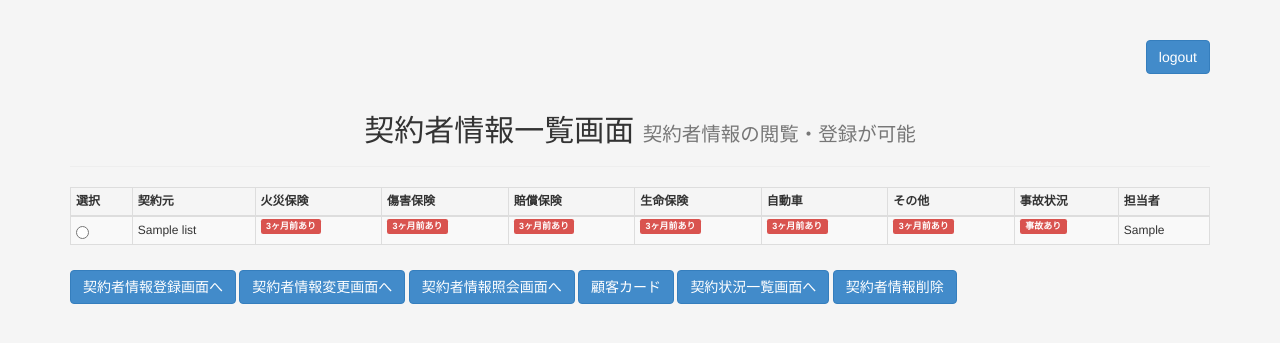
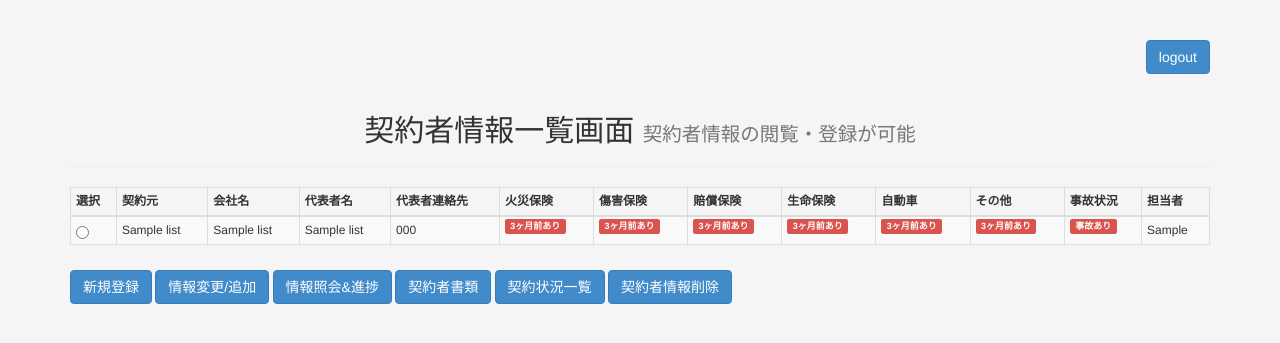
Before and after one commit to masaru-nemoto-biz/AiuProject, a CodeIgniter app: the page made by AiuProject/application/views/corpinfo_list_view.php in a window 1280 px wide. Shown: the top 343 px of the page. Run offline with CodeIgniter, Linux system fonts and the light colour scheme; tables that the repository leaves empty or names only in its code hold one stand-in row (values such as "Sample post"); the template is opened without the code that fills it: most values are stand-ins (such as "Sample title", 1, 10 or a date in 2020); some libraries are stand-ins or nearby versions.

Commit message:
各種ボタン名称変更

```diff
--- a/AiuProject/application/controllers/accidentconform.php
+++ b/AiuProject/application/controllers/accidentconform.php
@@ -17,7 +17,7 @@ class AccidentConform extends CI_Controller {
 
 
     /*
-     * 事故状況登録/変更画面へ
+     * 事故進捗状況
      */
     function index() {
 
--- a/AiuProject/application/controllers/corpinfoconform.php
+++ b/AiuProject/application/controllers/corpinfoconform.php
@@ -79,7 +79,7 @@ class CorpInfoConform extends CI_Controller {
             'title' => $this->input->post('rep_title'),
             'sex' => $this->input->post('rep_sex'),
             'birthday' => $this->input->post('rep_birthday'),
-            'mobile_phone' => $this->input->post('rep_mobile_phone'),
+            'rep_mobile_phone' => $this->input->post('rep_mobile_phone'),
             'mail' => $this->input->post('rep_mail'),
             'post' => $this->input->post('rep_post'),
             'address' => $this->input->post('rep_address'),
--- a/AiuProject/application/views/corpinfo_list_view.php
+++ b/AiuProject/application/views/corpinfo_list_view.php
@@ -47,6 +47,9 @@
             <tr>
                 <th class="table-style">選択</th>
                 <th class="table-style">契約元</th>
+                <th class="table-style">会社名</th>
+                <th class="table-style">代表者名</th>
+                <th class="table-style">代表者連絡先</th>
                 <th class="table-style">火災保険</th>
                 <th class="table-style">傷害保険</th>
                 <th class="table-style">賠償保険</th>
@@ -66,6 +69,15 @@
                         <?php else: ?>
                           <?= $row->corp_name ?>
                         <?php endif; ?>
+                    </td>
+                    <td class="table-style">
+                      <?= $row->corp_name ?>
+                    </td>
+                    <td class="table-style">
+                      <?= $row->representative_name ?>
+                    </td>
+                    <td class="table-style">
+                      <?= $row->rep_mobile_phone ?>
                     </td>
                     <td class="table-style">
                         <?php foreach ($fire as $row_fire): ?>
@@ -115,11 +127,11 @@
         </div>
         <?php endif; ?>
         <div style="margin-top: 25px">
-            <input class="btn btn-primary" type="submit" name="move" value="契約者情報登録画面へ"/>
-            <input class="btn btn-primary" type="submit" name="move" value="契約者情報変更画面へ"/>
-            <input class="btn btn-primary" type="submit" name="move" value="契約者情報照会画面へ"/>
-            <input class="btn btn-primary" type="submit" name="move" value="顧客カード"/>
-            <input class="btn btn-primary" type="submit" name="move" value="契約状況一覧画面へ"/>
+            <input class="btn btn-primary" type="submit" name="move" value="新規登録"/>
+            <input class="btn btn-primary" type="submit" name="move" value="情報変更/追加"/>
+            <input class="btn btn-primary" type="submit" name="move" value="情報照会&進捗"/>
+            <input class="btn btn-primary" type="submit" name="move" value="契約者書類"/>
+            <input class="btn btn-primary" type="submit" name="move" value="契約状況一覧"/>
             <!-- 切り替えボタンの設定 -->
             <a data-toggle="modal" href="#myModal" class="btn btn-primary">契約者情報削除</a>
         </div>
@@ -145,8 +157,10 @@
     <script type="text/javascript" src="js/jquery-1.8.0.min.js"></script>
     <script>
         $("#table_id1").dataTable( {
-                    "aoColumnDefs": [{ "bVisible": false, "aTargets": [  ] }],
-                    "sScrollY": "500px"
+                    "aoColumnDefs": [{ "bVisible": false, "aTargets": [ 2,3,4 ] }],
+                    "sScrollY": "500px",
+                    "bStateSave": true,
+                    "iDisplayLength": 25
                 } );
 
     </script>
--- a/AiuProject/application/views/customer_reference_view.php
+++ b/AiuProject/application/views/customer_reference_view.php
@@ -30,7 +30,7 @@
     <body>
         <div class="container" style="font-size: 12px;">
             <div class="page-header text-center">
-                <p class="h2">顧客カード <span class="small"></span></p>
+                <p class="h2">契約者書類 <span class="small"></span></p>
             </div>
             <div class="row">
                 <div class="col-md-4">
```
Also changed, not shown: AiuProject/application/controllers/contractinfolist.php (+6 -6 lines), AiuProject/application/controllers/corpinfolist.php (+7 -9 lines), AiuProject/application/views/contractinfo_list_view.php (+6 -4 lines).
